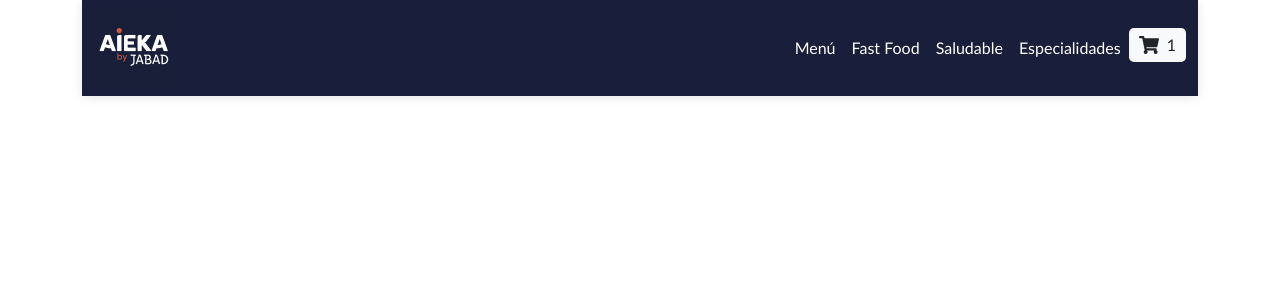
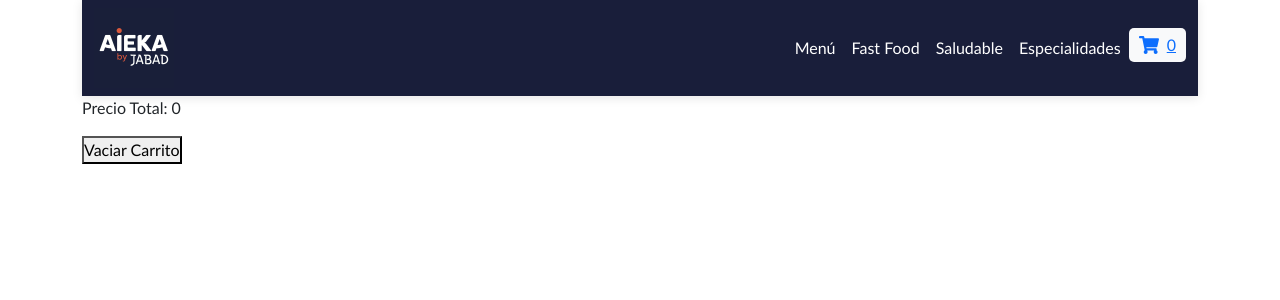
Before and after one commit to sheine1234/PROYECTOFINALReactSirota, a React (Vite) app: page /cart in a window 1280 px wide. Shown: the top 300 px of the page. Built offline with nearby package versions, Linux system fonts and the light colour scheme.

Commit message:
subo funcionalidades carrito

```diff
--- a/src/App.jsx
+++ b/src/App.jsx
@@ -2,6 +2,8 @@ import NavBar from './components/NavBar/NavBar'
 import ItemListContainer from './components/ItemListContainer/ItemListContainer'
 import ItemDetailContainer from './components/ItemDetailContainer/ItemDetailContainer'
 import { BrowserRouter, Routes, Route } from 'react-router-dom'
+import { CartProvider } from './context/CartContext'
+import Cart from './components/Cart/Cart'
 import './App.css'
 
 function App() {
@@ -9,15 +11,16 @@ function App() {
   return (
       <div className='container'>
         <BrowserRouter>
-
+        <CartProvider>
         <NavBar />
 
         <Routes>
           <Route path='/' element={<ItemListContainer greeting={"Bienvenido a Aieka"} />} />
           <Route path='/category/:idCategory' element={<ItemListContainer />} />
           <Route path='/detail/:idProduct' element={<ItemDetailContainer />} />
+          <Route path='/cart' element={<Cart />} />
         </Routes>
-
+        </CartProvider>
         </BrowserRouter>
       </div>
   )
--- /dev/null
+++ b/src/components/Cart/Cart.jsx
@@ -0,0 +1,28 @@
+import { useContext } from "react"
+import { CartContext } from "../../context/CartContext"
+
+const Cart = () => {
+  const { cart, totalPrice, deleteProductInCart, clear} = useContext(CartContext)
+  return (
+    <div>
+        {
+            cart.map( (productCart) => (
+                <div key={productCart.id}>
+                    <img src={productCart.image} width={100} alt="" />
+                    <p>{productCart.name}</p>
+                    <p>precio c/u: {productCart.price}</p>
+                    <p>cantidad: {productCart.quantity}</p>
+                    <p>precio parcial: { productCart.price * productCart.quantity }</p>
+                    <button onClick={ ()=> deleteProductInCart(productCart.id) }>Borrar producto</button>
+                </div>
+            ) )
+        }
+        <div>
+            <p>Precio Total: { totalPrice() }</p>
+            <button onClick={clear}>Vaciar Carrito</button>
+        </div>
+    </div>
+  )
+}
+
+export default Cart
--- /dev/null
+++ b/src/components/ItemCount/ItemCount.jsx
@@ -0,0 +1,27 @@
+import { useState } from "react"
+
+const ItemCount = ({ stock, addProduct }) => {
+  const [count, setCount] = useState(1)
+
+  const handleClickDecrement = () => {
+    if(count > 1){
+      setCount(count - 1)
+    }
+  }
+  const handleClickIncrement = () => {
+    if(count < stock ){
+      setCount(count + 1)
+    }
+  }
+
+  return (
+    <div>
+        <button onClick={handleClickDecrement}>-</button>
+        <p>{count}</p>
+        <button onClick={handleClickIncrement}>+</button>
+        <button onClick={ () => addProduct(count) }>Agregar producto</button>
+    </div>
+  )
+}
+
+export default ItemCount
--- a/src/components/ItemDetailContainer/ItemDetail.jsx
+++ b/src/components/ItemDetailContainer/ItemDetail.jsx
@@ -1,6 +1,7 @@
+import ItemCount from '../ItemCount/ItemCount';
 import './ItemDetail.scss'; // Asegúrate de importar el archivo SCSS
 
-const ItemDetail = ({ product }) => {
+const ItemDetail = ({ product, addProduct }) => {
   return (
     <div className="item-detail-container">
       <div className="card shadow-sm">
@@ -12,6 +13,7 @@ const ItemDetail = ({ product }) => {
             <h3 className="description-title">Descripción del Producto:</h3>
             <p className="card-text">{product.description}</p>
           </div>
+          <ItemCount stock={product.stock} addProduct={addProduct}/>
           <button className="btn btn-primary add-to-cart">
             Agregar al Carrito
           </button>
--- a/src/components/ItemDetailContainer/ItemDetailContainer.jsx
+++ b/src/components/ItemDetailContainer/ItemDetailContainer.jsx
@@ -2,10 +2,19 @@ import { useState, useEffect } from "react"
 import { getProduct } from "../../data/data.js"
 import ItemDetail from "./ItemDetail.jsx"
 import { useParams } from "react-router-dom"
+import { useContext } from "react"
+import { CartContext } from "../../context/CartContext.jsx"
 
 const ItemDetailContainer = () => {
     const [product, setProduct] = useState({})
+    const { addProductInCart } = useContext(CartContext)
     const { idProduct } = useParams()
+
+  const addProduct = (count) => {
+    const productCart = { ...product, quantity: count }
+
+    addProductInCart(productCart)
+  }
 
     useEffect( ()=>{
         getProduct(idProduct)
@@ -13,7 +22,7 @@ const ItemDetailContainer = () => {
     })
 
   return (
-    <ItemDetail product={product} />
+    <ItemDetail product={product} addProduct={addProduct}/>
   )
 }
 
--- a/src/components/ItemListContainer/Item.jsx
+++ b/src/components/ItemListContainer/Item.jsx
@@ -9,7 +9,7 @@ const Item = ({ product }) => {
                     <h5 className="card-title">{product.name}</h5>
                     <p className="card-text">${product.price}</p>
                     <button className="btn btn-primary add-to-cart">
-                        Agregar al Carrito
+                        Ver detalle
                     </button>
                 </div>
             </Link>
--- a/src/components/NavBar/CartWidget.jsx
+++ b/src/components/NavBar/CartWidget.jsx
@@ -1,11 +1,15 @@
+import { useContext } from "react";
+import { CartContext } from "../../context/CartContext";
 import { FaShoppingCart } from "react-icons/fa";
+import { Link } from "react-router-dom";
 
 const CartWidget = () => {
+    const { totalQuantity } = useContext(CartContext)
     return (
-        <div className="cartwidget d-flex align-items-center">
+        <Link to="/cart" className="cartwidget d-flex align-items-center">
             <FaShoppingCart size={20}/>
-            <p className="ms-2">1</p>
-        </div>
+            <p className="ms-2">{ totalQuantity() }</p>
+        </Link>
     );
 };
 
--- /dev/null
+++ b/src/context/CartContext.jsx
@@ -0,0 +1,42 @@
+import { createContext, useState } from "react";
+
+const CartContext = createContext()
+
+const CartProvider = ({children}) => {
+    const[cart, setCart] = useState([])
+    // Funcion para agregar productos al carrito de compras
+    const addProductInCart = (newProduct) => {
+        setCart( [ ...cart, newProduct ] )
+    }
+    // Funcion para detectar productos duplicados al carrito de compras
+    const isInCart = () => {
+
+    }
+    // Funcion para eliminar productos del carrito de compras
+    const deleteProductInCart = (idProduct) => {
+        const productsFilter = cart.filter( (productCart) => productCart.id !== idProduct )
+        setCart(productsFilter )
+    }
+    // Funcion para calcular cant de productos en carrito de compras
+    const totalQuantity = () => {
+        const quantity = cart.reduce((total, productCart)=> total + productCart.quantity, 0)
+        return quantity
+    }
+    // Funcion para calcular precio total carrito
+    const totalPrice= () => {
+        const price = cart.reduce((total, productCart)=> total + (productCart.price * productCart.quantity), 0)
+        return price
+    }
+    // Funcion para vaciar carrito de compras
+    const clear = () => {
+        setCart([])
+    }
+
+    return(
+        <CartContext.Provider value={ { cart, addProductInCart, totalQuantity, totalPrice, deleteProductInCart, clear } }>
+        {children}
+        </CartContext.Provider>
+    )
+}
+
+export { CartContext, CartProvider }
```
